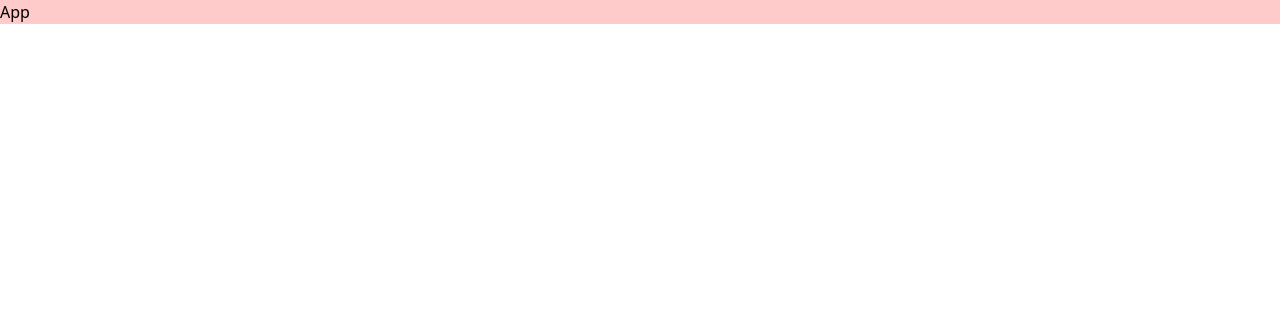
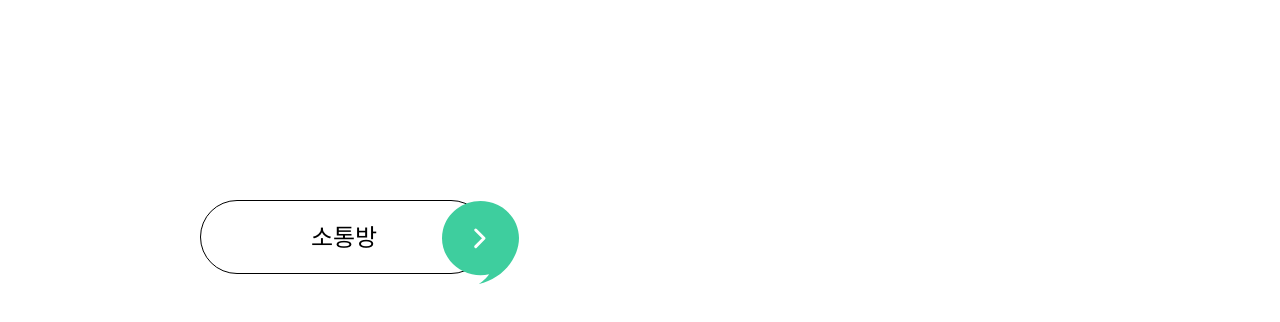
Before and after one commit to yourteacher-org/yourteacher-fe, a React (Vite) app: page / in a window 1280 px wide. Shown: the top 322 px of the page. Built offline with nearby package versions, Linux system fonts and the light colour scheme.

Commit message:
[feat] Button 컴포넌트 디자인 적용, 아이콘 및 호버효과 추가

```diff
--- a/src/App.tsx
+++ b/src/App.tsx
@@ -1,7 +1,12 @@
+import Button from '@components/Button';
 import './index.css';
 
 const App = () => {
-  return <div className="bg-red-200">App</div>;
+  return (
+    <div className="p-[200px]">
+      <Button>소통방</Button>
+    </div>
+  );
 };
 
 export default App;
--- a/src/components/Button.tsx
+++ b/src/components/Button.tsx
@@ -1,69 +1,35 @@
 import { HTMLAttributes } from 'react';
+import Comma from '@assets/img/button_comma.svg?react';
 
 interface ButtonProps extends HTMLAttributes<HTMLButtonElement> {
-  variants?: 'primary' | 'secondary' | 'white' | 'empty';
-  color?: 'black' | 'gray' | 'white';
-  shape?: 'rounded' | 'circle';
   size?: 'xl' | 'lg' | 'md' | 'sm' | 'xs';
 }
-
-type ButtonVariantsType = {
-  [key in Exclude<ButtonProps['variants'], undefined>]: string;
-};
-
-type ButtonTextColorType = {
-  [key in Exclude<ButtonProps['color'], undefined>]: string;
-};
-
-type ButtonShapeType = {
-  [key in Exclude<ButtonProps['shape'], undefined>]: string;
-};
 
 type ButtonFontSizeType = {
   [key in Exclude<ButtonProps['size'], undefined>]: string;
 };
 
-const buttonVariants: ButtonVariantsType = {
-  primary: 'bg-gray-3 hover:brightness-110 active:brightness-90',
-  secondary: 'bg-gray-5 hover:brightness-105 active:brightness-95',
-  white: 'bg-white hover:brightness-105 active:brightness-95',
-  empty: 'active:brightness-90',
-};
-
-const buttonTextColor: ButtonTextColorType = {
-  black: 'text-black',
-  gray: 'text-gray-1',
-  white: 'text-white',
-};
-
-const buttonShape: ButtonShapeType = {
-  rounded: '',
-  circle: 'p-5 w-[4.5rem]',
-};
-
 const buttonSize: ButtonFontSizeType = {
   xl: 'text-xl px-14 py-3',
-  lg: 'text-2xl px-11 py-5',
+  lg: 'text-2xl px-11 py-5 min-w-72',
   md: 'text-xl px-11 py-3',
   sm: 'text-xl px-6 py-2.5',
   xs: 'text-lg px-6 py-3',
 };
 
-const Button = ({
-  children,
-  variants = 'primary',
-  color = 'white',
-  shape = 'rounded',
-  size = 'lg',
-  ...props
-}: ButtonProps) => {
+const Button = ({ children, size = 'lg', ...props }: ButtonProps) => {
   return (
     <button
-      className={`${buttonVariants[variants]} ${buttonTextColor[color]} ${buttonShape[shape]} ${buttonSize[size]}
-        rounded-full text-2xl transition`}
+      className={`${buttonSize[size]}
+        group border border-black rounded-full text-2xl relative`}
       {...props}
     >
       {children}
+      <Comma
+        className="absolute top-0 -right-8 fill-green
+          transition duration-300
+          group-hover:translate-x-6 group-hover:drop-shadow-green"
+      />
     </button>
   );
 };
--- a/tailwind.config.js
+++ b/tailwind.config.js
@@ -9,6 +9,11 @@ export default {
         'gray-3': '#585858',
         'gray-4': '#B3B3B3',
         'gray-5': '#D9D9D9',
+        green: '#3ECE9E',
+        yellow: '#FFD72E',
+      },
+      dropShadow: {
+        green: '5px 5px 10px #3ECE9E',
       },
     },
   },
--- a/tsconfig.json
+++ b/tsconfig.json
@@ -1,5 +1,6 @@
 {
   "compilerOptions": {
+    "types": ["vite-plugin-svgr/client"],
     "target": "ES2020",
     "useDefineForClassFields": true,
     "lib": ["ES2020", "DOM", "DOM.Iterable"],
@@ -26,6 +27,6 @@
       "@styles/*": ["src/styles/*"]
     }
   },
-  "include": ["src", "postcss.config.js", "tailwind.config.js"],
+  "include": ["src", "postcss.config.js", "tailwind.config.js", "images.d.ts"],
   "references": [{ "path": "./tsconfig.node.json" }]
 }
```
Also changed, not shown: src/assets/img/button_comma.svg (added).
